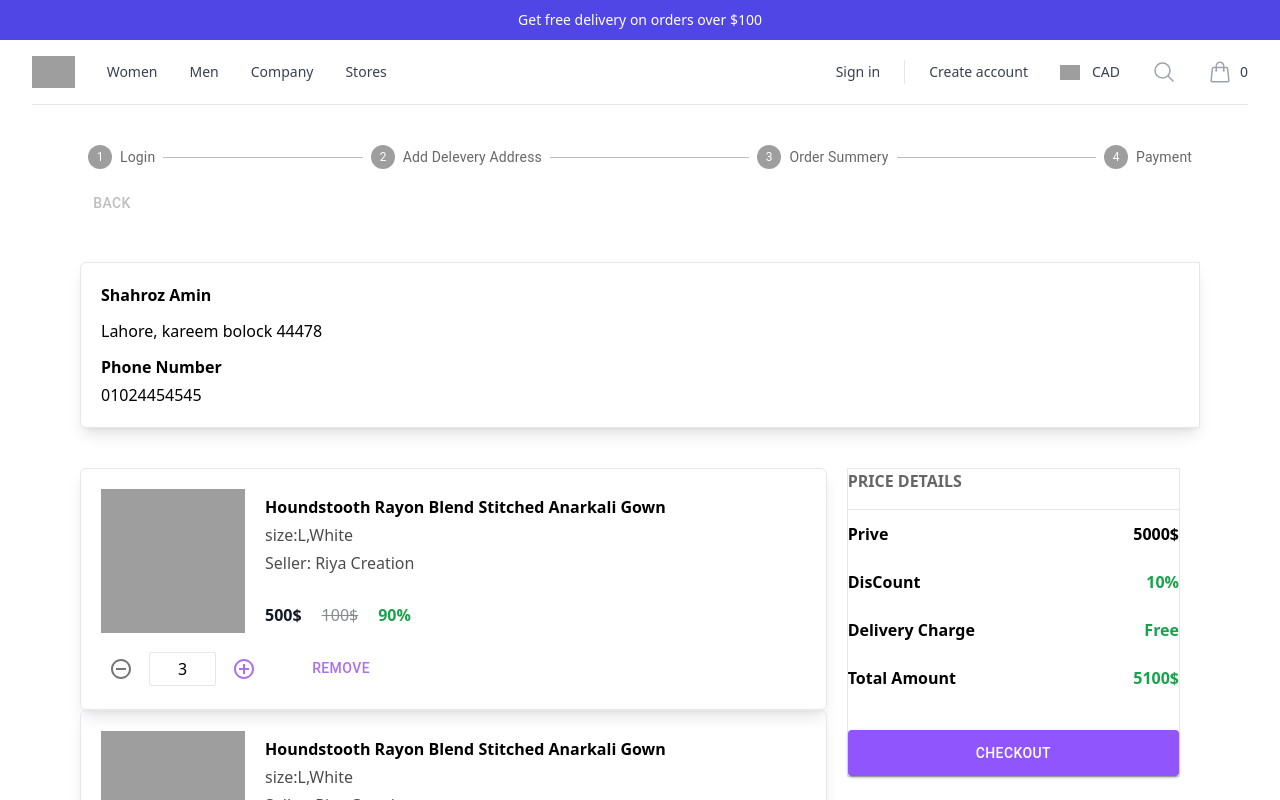
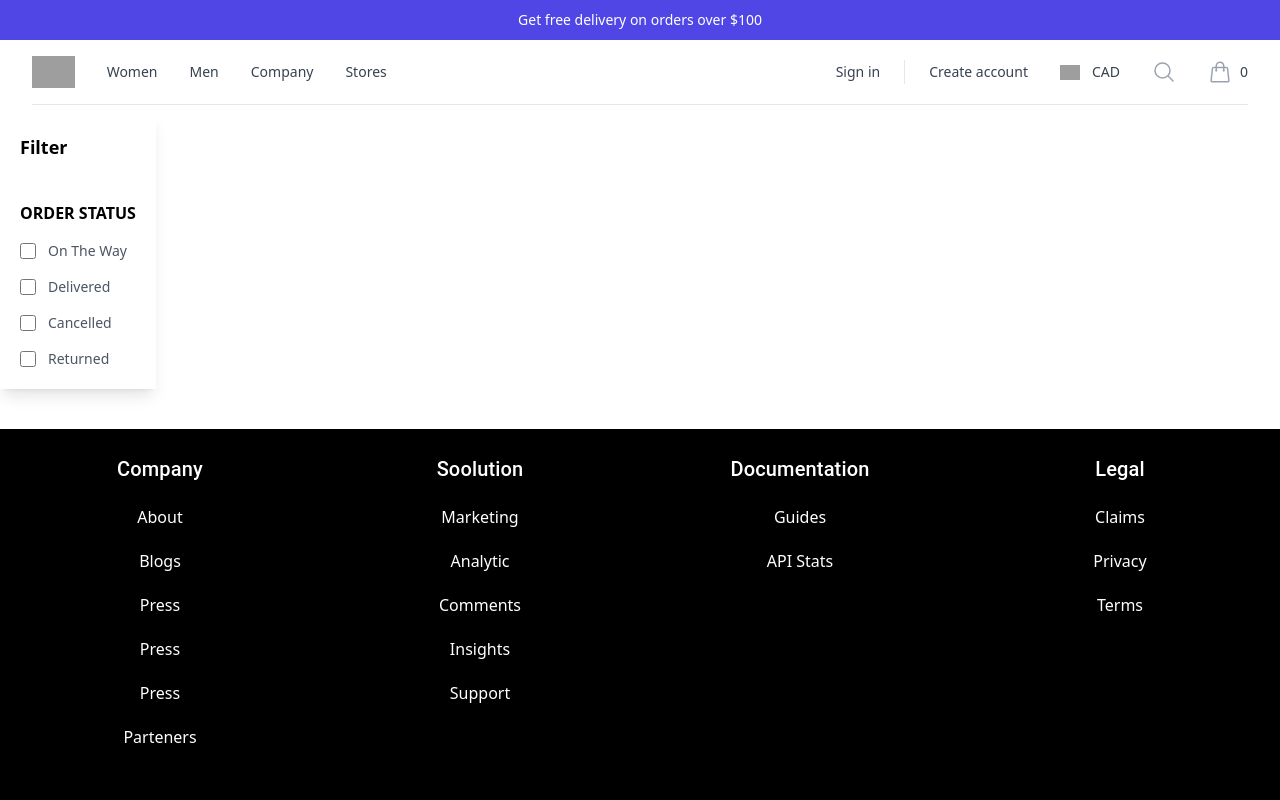
Before and after one commit to shahrozamin0314/All_Files_for_Projects, a React (Create React App) app: page / in a window 1280 px wide. Shown: the top 800 px of the page. Built offline with nearby package versions, Linux system fonts and the light colour scheme; grey boxes are pictures that could not be loaded.

Commit message:
Add today work

```diff
--- a/src/App.js
+++ b/src/App.js
@@ -3,6 +3,7 @@
 import Footer from "./components/Footer/Footer";
 import Cart from "./components/cart/Cart";
 import Checkout from "./components/CheckOut/Checkout";
+import Order from "./components/Order/Order";
 
 function App() {
   return (
@@ -15,8 +16,9 @@
       {/*<Product/>*/}
       {/*<ProductDetails/>*/}
       {/*<Cart/>*/}
+      {/*<Checkout/>*/}
+      <Order/>
 
-      <Checkout/>
 
     <div>
       <Footer/>
--- /dev/null
+++ b/src/components/Order/Order.jsx
@@ -0,0 +1,43 @@
+import React from 'react'
+import { Grid } from '@material-ui/core'
+
+const orderStatus = [
+    { lable: "On The Way", value: "on_the_way" },
+    { lable: "Delivered", value: "delivered" },
+    { lable: "Cancelled", value: "cancelled" },
+    { lable: "Returned", value: "returned" }
+]
+
+const Order = () => {
+    return (
+        <div>
+            <Grid container sx={{ justifyContent: "space-between" }}>
+
+                <Grid item xs={2.5}>
+                    <div className='h-auto shadow-lg bg-white p-5 sticky top-5'>
+                        <h1 className='font-bold text-lg'>Filter</h1>
+
+                        <div className='space-y-4 mt-10'>
+                            <h1 className='font-semibold'>ORDER STATUS</h1>
+
+                            {orderStatus.map((option) =>
+                                <div className='flex items-center'>
+                                    <input defaultValue={option.value} type='checkbox' className='h-4 w-4 border-gray-300 text-indigo-600 focus:ring-indigo-500 ' />
+                                    <label htmlFor={option.value} className='ml-3 text-sm text-gray-600'>{option.lable}</label>
+                                </div>
+                            )}
+
+                        </div>
+                    </div>
+                </Grid>
+
+                <Grid item>
+                    <div></div>
+                </Grid>
+
+            </Grid>
+        </div>
+    )
+}
+
+export default Order
```
